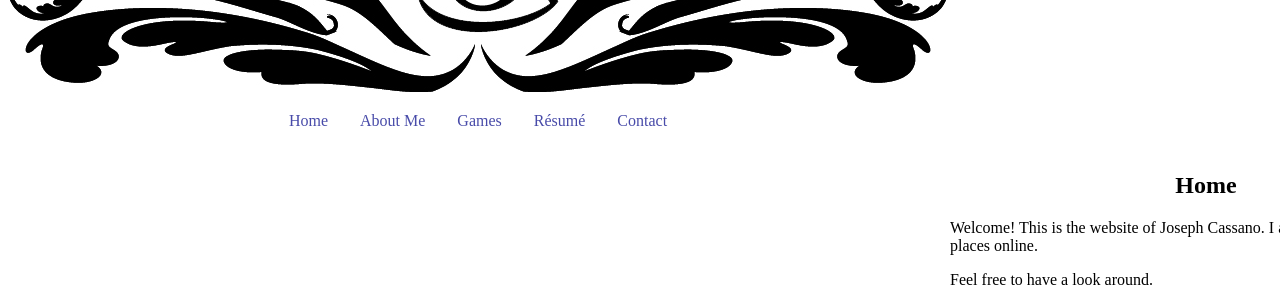
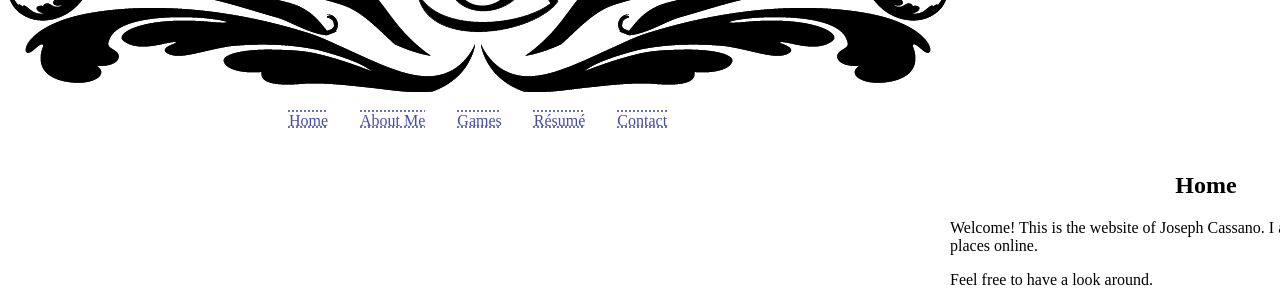
Before and after one commit to MultiversalNomad/multiversalnomad.github.io, a Jekyll site: the page built from index.html, in a window 1280 px wide. Shown: the part 194-494 px from the top of the page. Built offline with Jekyll 4.4.1, drawn with Linux system fonts in a browser that asks for light colours.

Commit message:
Update nav.html

```diff
--- a/_includes/nav.html
+++ b/_includes/nav.html
@@ -24,19 +24,19 @@
 <div class="item-page-nav">
     <div class="container-nav">
         <div class="item-nav-link-1">
-            <p class="centered"><a href = "{{ homePageStrictDir }}">{{ homeTitle }}</a></p>
+            <p class="centered"><a class="nav" href = "{{ homePageStrictDir }}">{{ homeTitle }}</a></p>
         </div>
         <div class="item-nav-link-2">
-            <p class="centered"><a href = "{{ aboutMePageStrictDir }}">{{ aboutMeTitle }}</a></p>
+            <p class="centered"><a class="nav" href = "{{ aboutMePageStrictDir }}">{{ aboutMeTitle }}</a></p>
         </div>
         <div class="item-nav-link-3">
-            <p class="centered"><a href = "{{ gamesPageStrictDir }}">{{ gamesTitle }}</a></p>
+            <p class="centered"><a class="nav" href = "{{ gamesPageStrictDir }}">{{ gamesTitle }}</a></p>
         </div>
         <div class="item-nav-link-4">
-            <p class="centered"><a href= "{{ site.linkedInUrl }}">R&eacute;sum&eacute;</a></p>
+            <p class="centered"><a class="nav" href= "{{ site.linkedInUrl }}">R&eacute;sum&eacute;</a></p>
         </div>
         <div class="item-nav-link-5">
-            <p class="centered"><a href = "mailto:{{ site.email }}?subject=jplc.ca%20Site%20Visit">Contact</a></p>
+            <p class="centered"><a class="nav" href = "mailto:{{ site.email }}?subject=jplc.ca%20Site%20Visit">Contact</a></p>
         </div>
     </div>
 </div>
```
